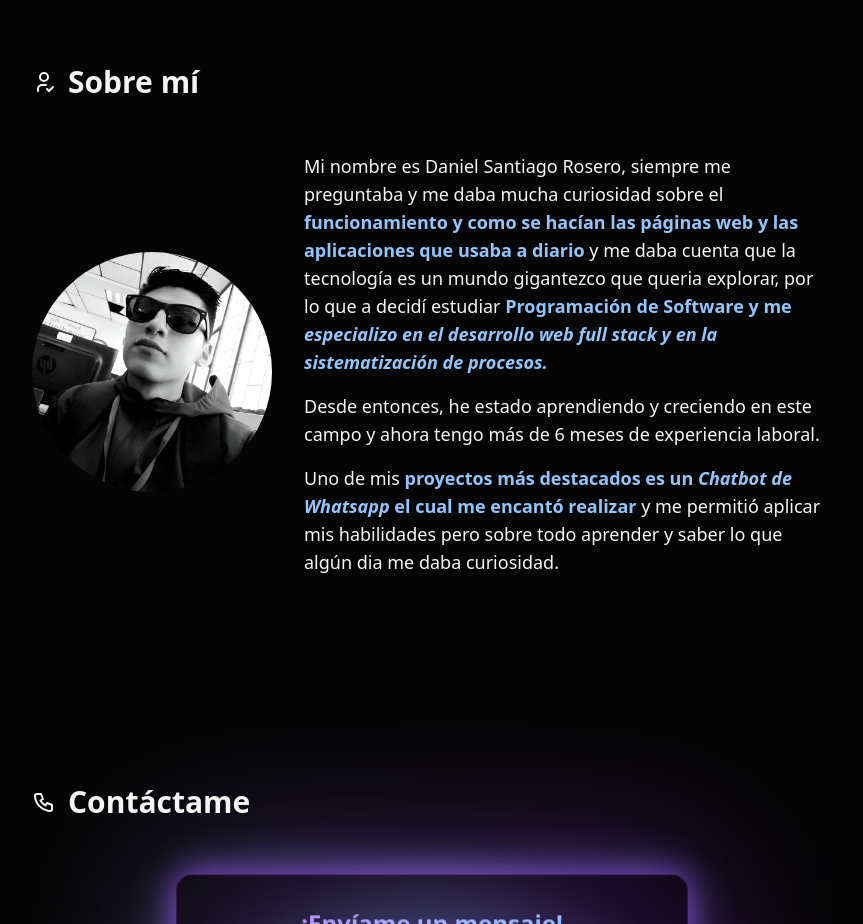
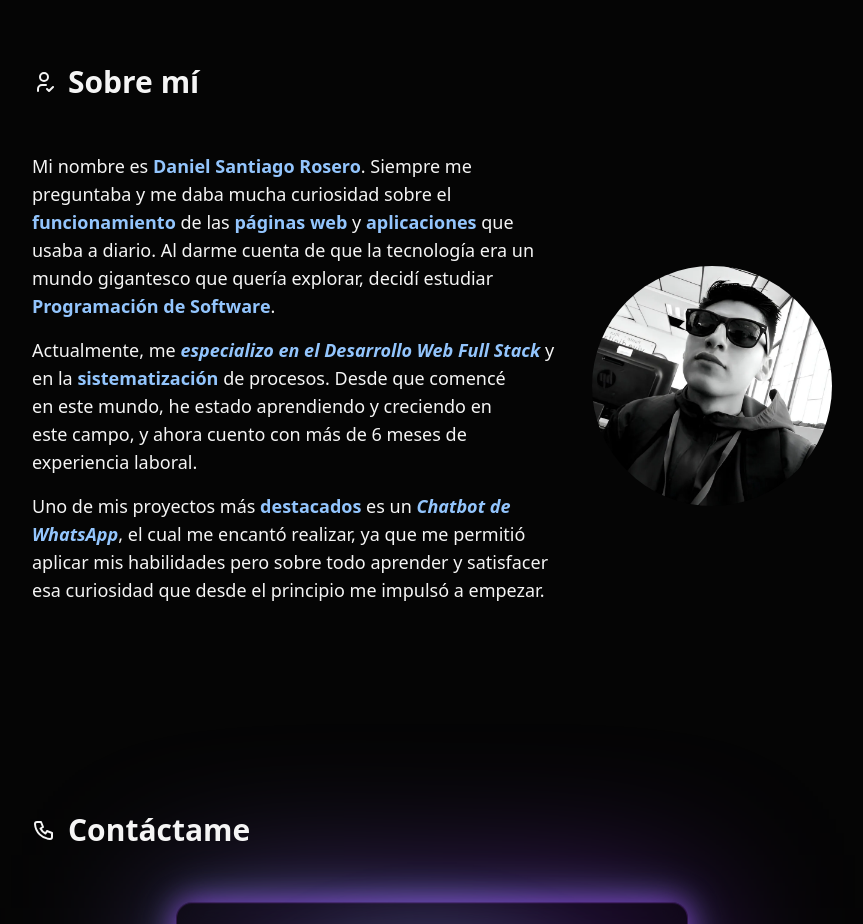
Before and after one commit to Xanty10RR/mi-portafolio, an Astro site: page / in a window 1280 px wide. Shown: the part 4880-5804 px from the top of the page, without its empty margins (208-1071 px from the left). Built offline with nearby package versions, Linux system fonts and the light colour scheme; Astro itself is replaced by a stand-in of ours; no server answers; a script that the page names is missing.

Commit message:
Estilice mejor el texto

```diff
--- a/src/components/SobreMi.astro
+++ b/src/components/SobreMi.astro
@@ -1,33 +1,36 @@
-<section class="flex flex-col md:flex-row gap-x-8 justify-center items-center gap-y-15 pt-7">
-  <div class="mb-4 text-lg text-pretty order-2 px-2 md:px-0">
+<section
+  class="flex flex-col items-center justify-center gap-x-8 gap-y-10 pt-7 md:flex-row"
+>
+  <div class="order-2 mb-4 px-2 text-lg text-pretty md:order-1 md:px-0">
     <p class="mb-4">
-      Mi nombre es Daniel Santiago Rosero, siempre me preguntaba y me daba mucha
-      curiosidad sobre el <strong class="text-[#93C5FD]"
-        >funcionamiento y como se hacían las páginas web y las aplicaciones que
-        usaba a diario</strong
-      > y me daba cuenta que la tecnología es un mundo gigantezco que queria explorar,
-      por lo que a decidí estudiar
-      <strong class="text-[#93C5FD]"
-        >Programación de Software y me <em class="italic"
-          >especializo en el desarrollo web full stack y en la
-          sistematización de procesos.</em
-        >
-      </strong
-      >
+      Mi nombre es <strong class="text-[#93C5FD]">Daniel Santiago Rosero</strong
+      >. Siempre me preguntaba y me daba mucha curiosidad sobre el <strong
+        class="text-[#93C5FD]">funcionamiento</strong
+      > de las <strong class="text-[#93C5FD]">páginas web</strong> y <strong
+        class="text-[#93C5FD]">aplicaciones</strong
+      > que usaba a diario. Al darme cuenta de que la tecnología era un mundo gigantesco
+      que quería explorar, decidí estudiar <strong class="text-[#93C5FD]"
+        >Programación de Software</strong
+      >.
     </p>
     <p class="mb-4">
-      Desde entonces, he estado aprendiendo y creciendo en este campo y ahora
-      tengo más de 6 meses de experiencia laboral.
+      Actualmente, me <em class="italic text-[#93C5FD] font-semibold"
+        >especializo en el Desarrollo Web Full Stack</em
+      > y en la <strong class="text-[#93C5FD]">sistematización</strong> de procesos.
+      Desde que comencé en este mundo, he estado aprendiendo y creciendo en este
+      campo, y ahora cuento con más de 6 meses de experiencia laboral.
     </p>
     <p>
-      Uno de mis <strong class="text-[#93C5FD]"
-        >proyectos más destacados es un <em class="italic"
-          >Chatbot de Whatsapp</em
-        > el cual me encantó realizar
-      </strong
-      >y me permitió aplicar mis habilidades pero sobre todo aprender y
-      saber lo que algún dia me daba curiosidad.
+      Uno de mis proyectos más <strong class="text-[#93C5FD]">destacados</strong
+      > es un <strong class="italic text-[#93C5FD]">Chatbot de WhatsApp</strong
+      >, el cual me encantó realizar, ya que me permitió aplicar mis habilidades
+      pero sobre todo aprender y satisfacer esa curiosidad que desde el
+      principio me impulsó a empezar.
     </p>
   </div>
-  <img class="rounded-full size-60 order-1" src="/mi-foto.webp" alt="Mi foto">
+  <img
+    class="order-1 size-60 rounded-full md:order-2"
+    src="/mi-foto.webp"
+    alt="Foto de Daniel Santiago Rosero"
+  />
 </section>
```
